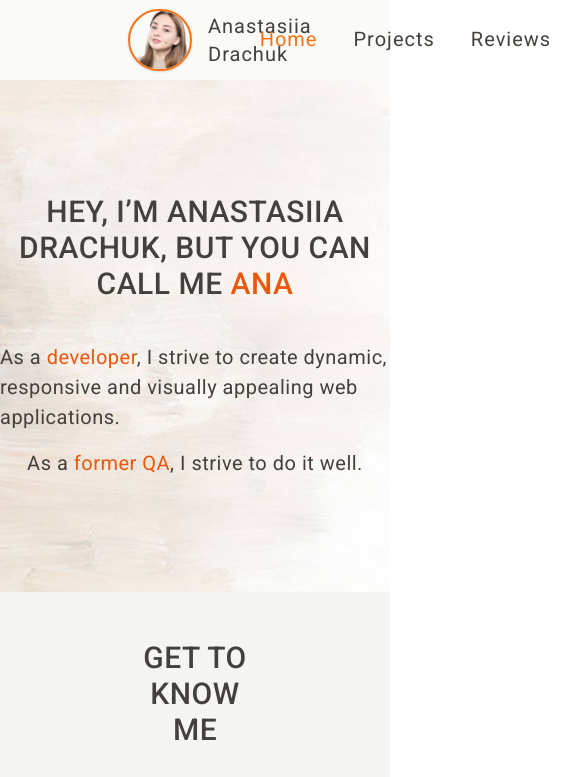
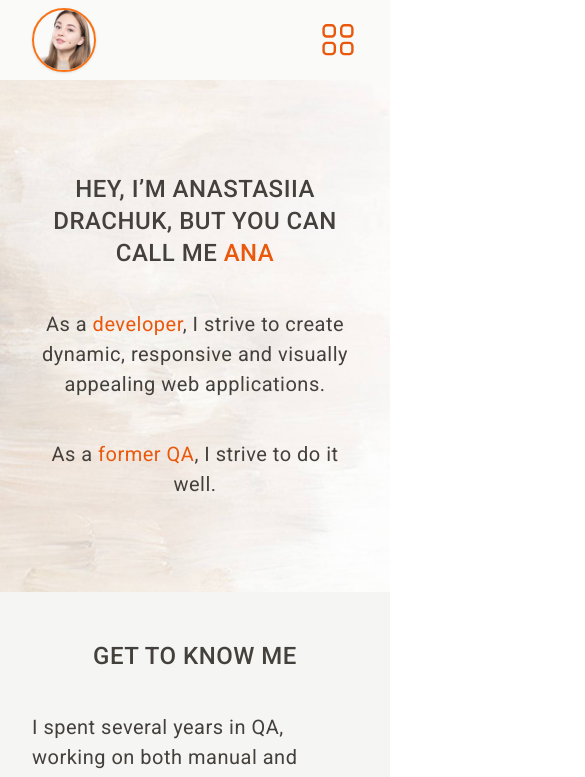
Before and after one commit to defaultnastia/anacodes, a Next.js app: page / in a window 390 px wide. Shown: the top 777 px of the page, 585 px wide, since content can reach past the window. Built offline with nearby package versions, Linux system fonts and the light colour scheme.

Commit message:
added basic responsiveness

```diff
--- a/src/app/components/About.tsx
+++ b/src/app/components/About.tsx
@@ -1,15 +1,47 @@
-import React from 'react'
+import React from "react";
 
 const About = () => {
   return (
-	<div className='min-h-128 px-32 py-12 flex flex-col gap-10 justify-center'>
-    <h2 className='text-center font-medium text-3xl uppercase'>Get to Know Me</h2>
-    <div className='flex flex-col gap-5'><p>I spent several years in QA, working on both manual and automated testing and even leading teams. I’ve been lucky to work for big names like <span className='text-orange-600'>Zeiss</span> and <span className='text-orange-600'>Rakuten</span>, plus some exciting fintech and cybersecurity startups. Twice, I made the top-performers list, which was based on the team’s, manager’s and customer representatives reviews.</p>
-    <p>Eventually, I got curious about development, so I learned JavaScript and HTML/CSS. I loved it and kept going with React, TypeScript, and Node.js — and now, I’m diving into Next.js. I’ve also got plans to learn Docker and Flutter soon to <span className='text-orange-600'>broaden my skills</span>.</p>
-    <p>My QA experience really built up my <span className='text-orange-600'>teamwork skills</span> — responsibility, creativity, and communication, especially when it comes to sharing the good news (or the not-so-good) with teammates and clients. I also have a strong understanding of Scrum and other methodologies that help keep projects running smoothly.</p>
-    <p>So far, I’ve led and contributed to group projects as a developer, and I have several simple personal projects to showcase my skills, you can see them <span className='text-orange-600 underline'>here</span>. By the way, this portfolio app was also <span className='text-orange-600 underline'>designed</span> and developed by me (TypeScript + Next.js + Tailwind).</p></div>
-  </div>
-  )
-}
+    <div className="px-8 tablet:px-10 desktop:px-32 min-h-128 py-12 flex flex-col gap-10 justify-center">
+      <h2 className="text-center font-medium text-2xl desktop:text-3xl uppercase">
+        Get to Know Me
+      </h2>
+      <div className="flex flex-col gap-5">
+        <p>
+          I spent several years in QA, working on both manual and automated
+          testing and even leading teams. I’ve been lucky to work for big names
+          like <span className="text-orange-600">Zeiss</span> and{" "}
+          <span className="text-orange-600">Rakuten</span>, plus some exciting
+          fintech and cybersecurity startups. Twice, I made the top-performers
+          list, which was based on the team’s, manager’s and customer
+          representatives reviews.
+        </p>
+        <p>
+          Eventually, I got curious about development, so I learned JavaScript
+          and HTML/CSS. I loved it and kept going with React, TypeScript, and
+          Node.js — and now, I’m diving into Next.js. I’ve also got plans to
+          learn Docker and Flutter soon to{" "}
+          <span className="text-orange-600">broaden my skills</span>.
+        </p>
+        <p>
+          My QA experience really built up my{" "}
+          <span className="text-orange-600">teamwork skills</span> —
+          responsibility, creativity, and communication, especially when it
+          comes to sharing the good news (or the not-so-good) with teammates and
+          clients. I also have a strong understanding of Scrum and other
+          methodologies that help keep projects running smoothly.
+        </p>
+        <p>
+          So far, I’ve led and contributed to group projects as a developer, and
+          I have several simple personal projects to showcase my skills, you can
+          see them <span className="text-orange-600 underline">here</span>. By
+          the way, this portfolio app was also{" "}
+          <span className="text-orange-600 underline">designed</span> and
+          developed by me (TypeScript + Next.js + Tailwind).
+        </p>
+      </div>
+    </div>
+  );
+};
 
-export default About
+export default About;
--- a/src/app/components/Header.tsx
+++ b/src/app/components/Header.tsx
@@ -5,6 +5,7 @@ import Link from "next/link";
 import React from "react";
 import { usePathname } from "next/navigation";
 import clsx from "clsx";
+import Icon from "./Icon";
 
 const Header = () => {
   const pathname = usePathname();
@@ -14,19 +15,19 @@ const Header = () => {
   const activeLink = "text-accent border-b-2 border-transparent px-0 mx-2";
 
   return (
-    <div className="px-32 h-20 flex justify-between items-center bg-stone-50 tracking-wider text-xl">
-      <div className="flex items-center gap-4">
+    <div className="px-8 tablet:px-10 desktop:px-32 h-20 flex justify-between tablet:justify-center desktop:justify-between items-center  bg-stone-50 tracking-wider text-xl">
+      <div className="tablet:hidden desktop:flex items-center gap-4">
         <Image
           src="/images/avatar.png"
           width={64}
           height={64}
           alt="Avatar"
-          className="rounded-full shadow border-2 border-accent"
+          className="block h-16 w-16 rounded-full shadow border-2 border-accent"
         />
-        <p>Anastasiia Drachuk</p>
+        <p className="hidden desktop:block">Anastasiia Drachuk</p>
       </div>
       <nav>
-        <ul className="flex gap-5 justify-center items-center">
+        <ul className=" hidden tablet:flex gap-8 justify-center items-center ">
           <li className={clsx(pathname == "/" ? activeLink : defaultLink)}>
             <Link href="/">Home</Link>
           </li>
@@ -47,6 +48,9 @@ const Header = () => {
           </li>
         </ul>
       </nav>
+      <button className="tablet:hidden">
+        <Icon name="menu" className="stroke-orange-600 fill-none" />
+      </button>
     </div>
   );
 };
--- a/src/app/components/Hero.tsx
+++ b/src/app/components/Hero.tsx
@@ -1,16 +1,30 @@
-import React from 'react'
+import Image from "next/image";
+import React from "react";
 
 const Hero = () => {
   return (
-	<div className='min-h-128 bg-hero bg-center bg-cover flex flex-col items-center justify-center gap-10'>
-    <h1 className='text-center font-medium text-3xl uppercase max-w-xl'>Hey, I’m Anastasiia Drachuk,
-    but you can call me <span className='text-orange-600'>Ana</span></h1>
-    <div className='flex flex-col items-center justify-center gap-4'>
-      <p>As a <span className='text-orange-600'>developer</span>, I strive to create dynamic, responsive and visually appealing web applications.</p>
-      <p>As a <span className='text-orange-600'>former QA</span>, I strive to do it well.</p>
+    <div className="px-8 tablet:px-10 desktop:px-32 min-h-128 bg-hero bg-center bg-cover flex flex-col items-center justify-center gap-10 text-center">
+      <Image
+        src="/images/avatar.png"
+        width={96}
+        height={96}
+        alt="Avatar"
+        className="hidden tablet:block desktop:hidden h-24 w-24 rounded-full shadow border border-accent"
+      />
+      <h1 className=" font-medium text-2xl desktop:text-3xl uppercase max-w-80 tablet:max-w-xl">
+        Hey, I’m Anastasiia Drachuk, but you can call me{" "}
+        <span className="text-orange-600">Ana</span>
+      </h1>
+      <p>
+        As a <span className="text-orange-600">developer</span>, I strive to
+        create dynamic, responsive and visually appealing web applications.
+      </p>
+      <p>
+        As a <span className="text-orange-600">former QA</span>, I strive to do
+        it well.
+      </p>
     </div>
-  </div>
-  )
-}
+  );
+};
 
 export default Hero;
--- a/src/app/components/SkillCard.tsx
+++ b/src/app/components/SkillCard.tsx
@@ -8,7 +8,7 @@ interface SkillCardProps {
 const SkillCard = ({ skill }: SkillCardProps) => {
   return (
     <div className="h-32 w-32 bg-stone-150 rounded-lg hover:relative hover:scale-125 carousel-item mr-10 last-of-type:mr-0  flex flex-col items-center justify-center gap-2 shadow">
-      <Icon name={skill} size={60} />
+      <Icon name={skill} size={52} />
       <p className="text-sm text-stone-600">{skill}</p>
     </div>
   );
--- a/src/app/components/Skills.tsx
+++ b/src/app/components/Skills.tsx
@@ -4,16 +4,16 @@ import skills from "src/data/stack.json";
 
 const Skills = () => {
   return (
-    <div className="min-h-128 px-32 py-12 flex flex-col gap-10 justify-center bg-gradient-to-r from-stone-100 from-10% via-stone-450 via-65% to-orange-250 to-100%">
-      <h2 className="text-center font-medium text-3xl uppercase mb-8">
+    <div className="px-8 tablet:px-10 desktop:px-32 min-h-128 py-12 flex flex-col gap-10 justify-center bg-gradient-to-r from-stone-100 from-10% via-stone-450 via-65% to-orange-250 to-100%">
+      <h2 className="text-center font-medium text-2xl desktop:text-3xl uppercase mb-8">
         Skills
       </h2>
       <div className="min-h-44 carousel relative rounded-lg  items-center">
-        <div className="carousel-item h-32 w-1"></div>
+        <div className="carousel-item h-20 tablet:h-32 w-1"></div>
         {skills.map((skill, i) => {
           return <SkillCard key={i} skill={skill} />;
         })}
-        <div className="carousel-item h-32 w-1"></div>
+        <div className="carousel-item h-20 tablet:h-32 w-1"></div>
       </div>
       <div className="App"></div>
     </div>
--- a/src/app/contacts/page.tsx
+++ b/src/app/contacts/page.tsx
@@ -3,7 +3,7 @@ import ToDoList from "../components/ToDoList.jsx";
 
 const ContactsPage = () => {
   return (
-    <div className="px-32 py-12">
+    <div className="px-8 tablet:px-10 desktop:px-32 py-12">
       <h2 className="text-center font-medium text-2xl uppercase mb-4">
         Contacts Page
       </h2>
--- a/src/app/layout.tsx
+++ b/src/app/layout.tsx
@@ -19,6 +19,9 @@ export default function RootLayout({
 }>) {
   return (
     <html lang="en">
+      <head>
+        <meta name="viewport" content="width=device-width, initial-scale=1.0" />
+      </head>
       <body className={clsx(roboto.className, "min-h-screen flex flex-col")}>
         <Header />
         <main className="flex-grow">{children}</main>
--- a/src/app/projects/page.tsx
+++ b/src/app/projects/page.tsx
@@ -3,7 +3,7 @@ import ToDoList from "../components/ToDoList";
 
 const ProjectsPage = () => {
   return (
-    <div className="px-32 py-12">
+    <div className="px-8 tablet:px-10 desktop:px-32 py-12">
       <h2 className="text-center font-medium text-2xl uppercase mb-4">
         Projects Page
       </h2>
--- a/src/app/reviews/page.tsx
+++ b/src/app/reviews/page.tsx
@@ -3,7 +3,7 @@ import ToDoList from "../components/ToDoList";
 
 const ReviewsPage = () => {
   return (
-    <div className="px-32 py-12">
+    <div className="px-8 tablet:px-10 desktop:px-32 py-12">
       <h2 className="text-center font-medium text-2xl uppercase mb-4">
         Reviews Page
       </h2>
--- a/tailwind.config.ts
+++ b/tailwind.config.ts
@@ -9,6 +9,11 @@ const config: Config = {
   ],
   theme: {
     extend: {
+      screens: {
+        mobile: "375px",
+        tablet: "768px",
+        desktop: "1280px",
+      },
       colors: {
         background: "var(--background)",
         foreground: "var(--foreground)",
@@ -24,6 +29,9 @@ const config: Config = {
       minHeight: {
         "128": "32rem",
       },
+      maxWidth: {
+        "100": "400px",
+      },
       backgroundImage: {
         hero: "url('/images/hero.jpg')",
       },
```
Also changed, not shown: src/app/components/Footer.tsx (+14 -12 lines), public/images/icons.svg.
